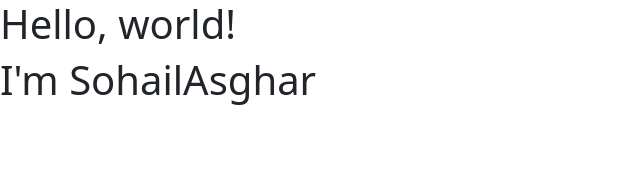
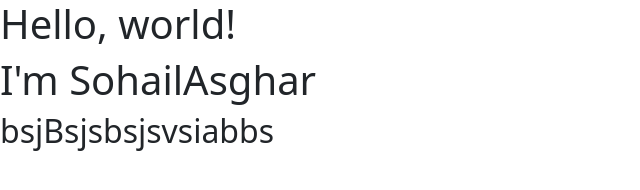
Before and after one commit to SohailAsghar51/my-first-dome, a plain HTML site: page index.html in a window 1280 px wide. Shown: the whole page, without its empty margins (0-640 px from the left). Drawn offline with nearby package versions, Linux system fonts and the light colour scheme.

Commit message:
Update index.html
Add h2

```diff
--- a/index.html
+++ b/index.html
@@ -13,6 +13,7 @@
   <body>
     <h1>Hello, world!</h1>
     <h1>I'm SohailAsghar </h1>
+    <h2>bsjBsjsbsjsvsiabbs</h2>
 
     <!-- Optional JavaScript; choose one of the two! -->
 
```
